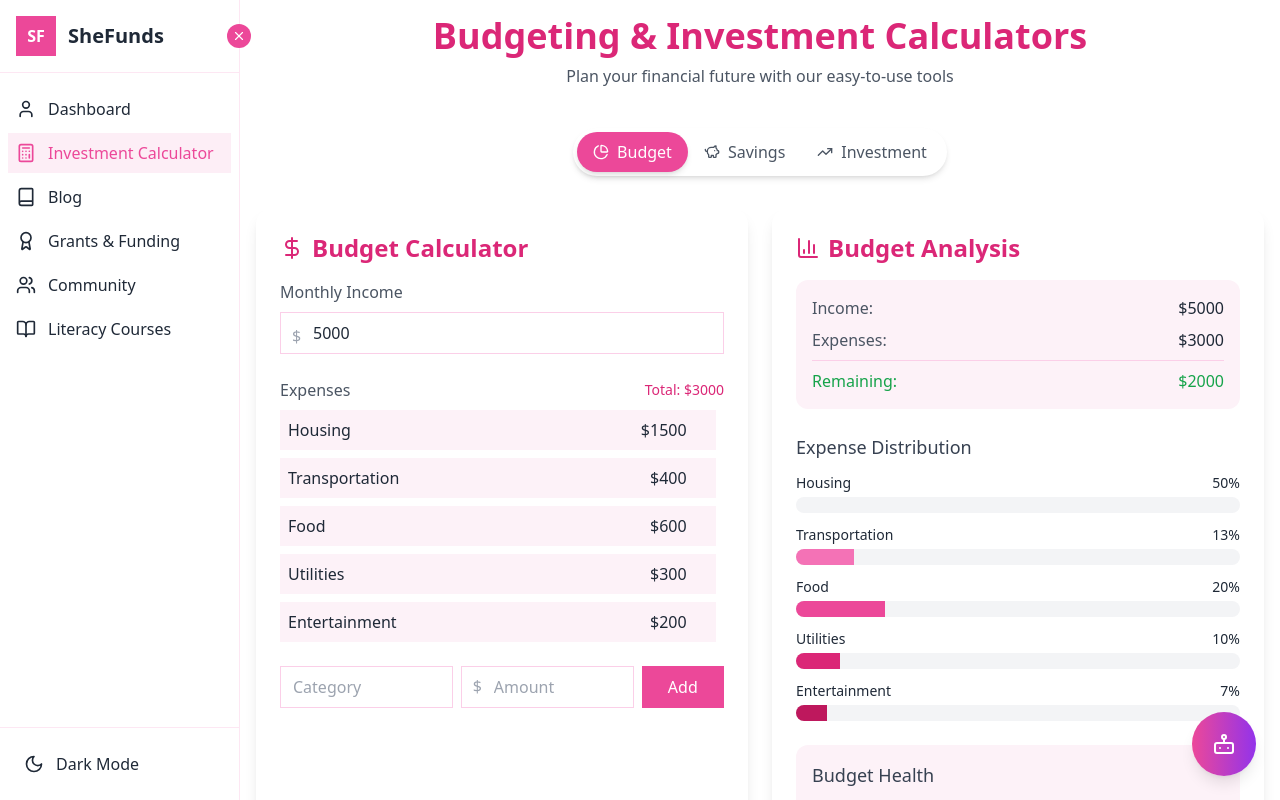
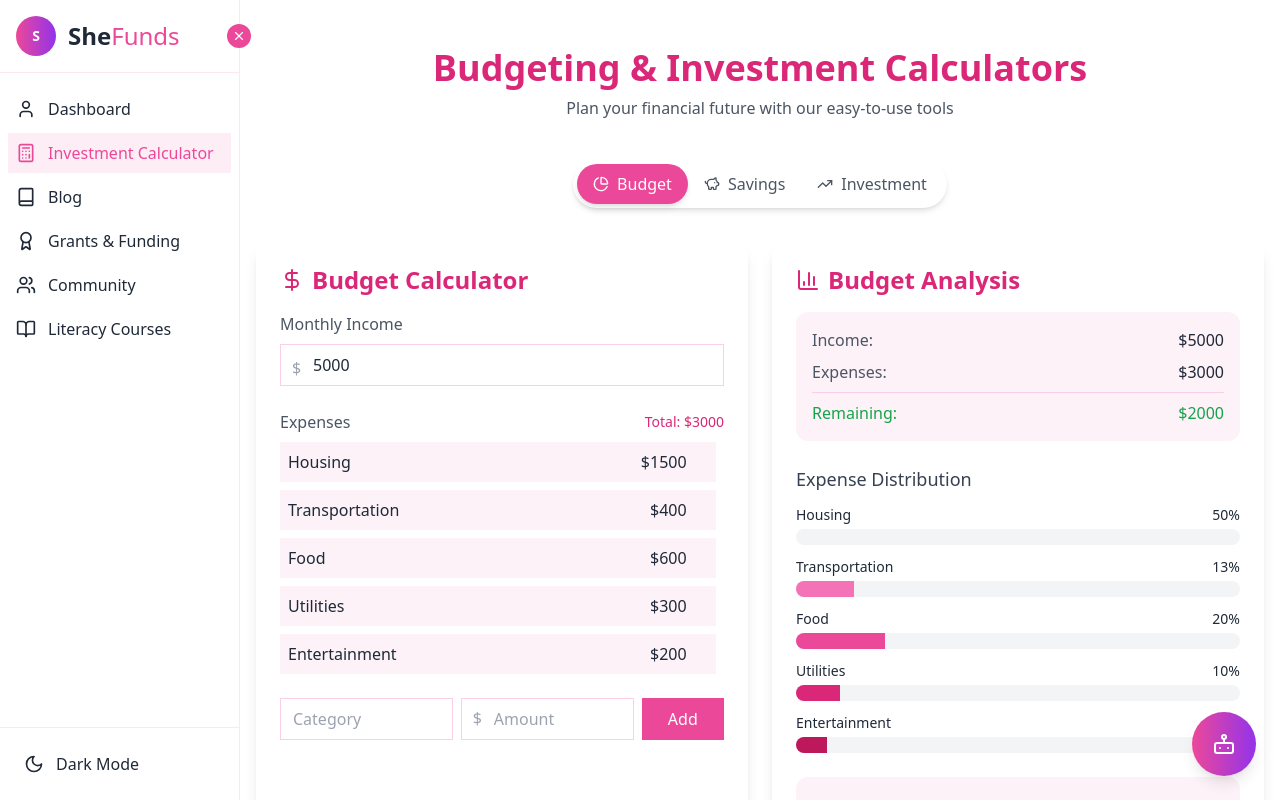
Before and after one commit to VriVa/SheFunds, a React (Vite) app: page /calculator in a window 1280 px wide. Built offline with nearby package versions, Linux system fonts and the light colour scheme; the HTML template or start-up script is replaced by a standard one.

Commit message:
fixed margin and logo

```diff
--- a/src/pages/BudgetInvestmentCalculator.jsx
+++ b/src/pages/BudgetInvestmentCalculator.jsx
@@ -120,7 +120,7 @@ const BudgetInvestmentCalculator = () => {
  <div className="max-w-6xl mx-auto">
  {/* Header */}
  <div className="text-center mb-10 transform transition-all duration-700 ease-in-out">
- <h1 className="text-4xl font-bold text-pink-600 mb-2">Budgeting & Investment Calculators</h1>
+ <h1 className=" mt-8 text-4xl font-bold text-pink-600 mb-2">Budgeting & Investment Calculators</h1>
  <p className="text-gray-600">Plan your financial future with our easy-to-use tools</p>
  </div>
 
--- a/src/pages/Sidebar.jsx
+++ b/src/pages/Sidebar.jsx
@@ -123,11 +123,14 @@ const Sidebar = () => {
 
         {/* Logo and brand */}
         <div className={`p-4 border-b ${borderColor} flex items-center gap-3`}>
-          <div className={`w-10 h-10 rounded-lg ${buttonBg} flex items-center justify-center text-white font-bold`}>
-            SF
-          </div>
+        <div className="w-10 h-10 rounded-full bg-gradient-to-r from-pink-500 to-purple-600 flex items-center justify-center ">
+                  <span className="text-white font-bold text-sm">S</span>
+                </div>
           {isOpen && (
-            <span className="font-bold text-xl whitespace-nowrap truncate">SheFunds</span>
+            <h3 className="text-2xl font-semibold">
+            <span className="font-bold">She</span>
+            <span className="text-pink-500 font-light">Funds</span>
+          </h3>
           )}
         </div>
 
```
